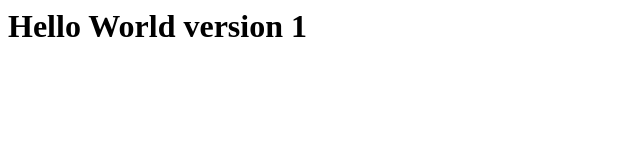
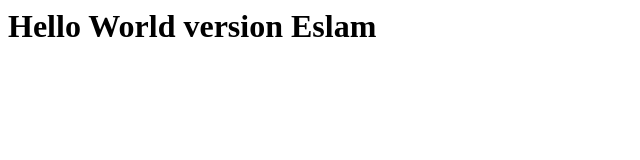
Before and after one commit to EslamHosney/Udacity-DevOps-Promote-Production, a plain HTML site: page index.html in a window 1280 px wide. Shown: the whole page, without its empty margins (0-640 px from the left). Drawn offline with Linux system fonts and the light colour scheme.

Commit message:
Fresh Start

```diff
--- a/index.html
+++ b/index.html
@@ -1,5 +1,5 @@
 <html>
 <body>
-  <h1>Hello World version 1</h1>
+  <h1>Hello World version Eslam</h1>
 </body>
 </html>
```
Also changed, not shown: 1 other file.
